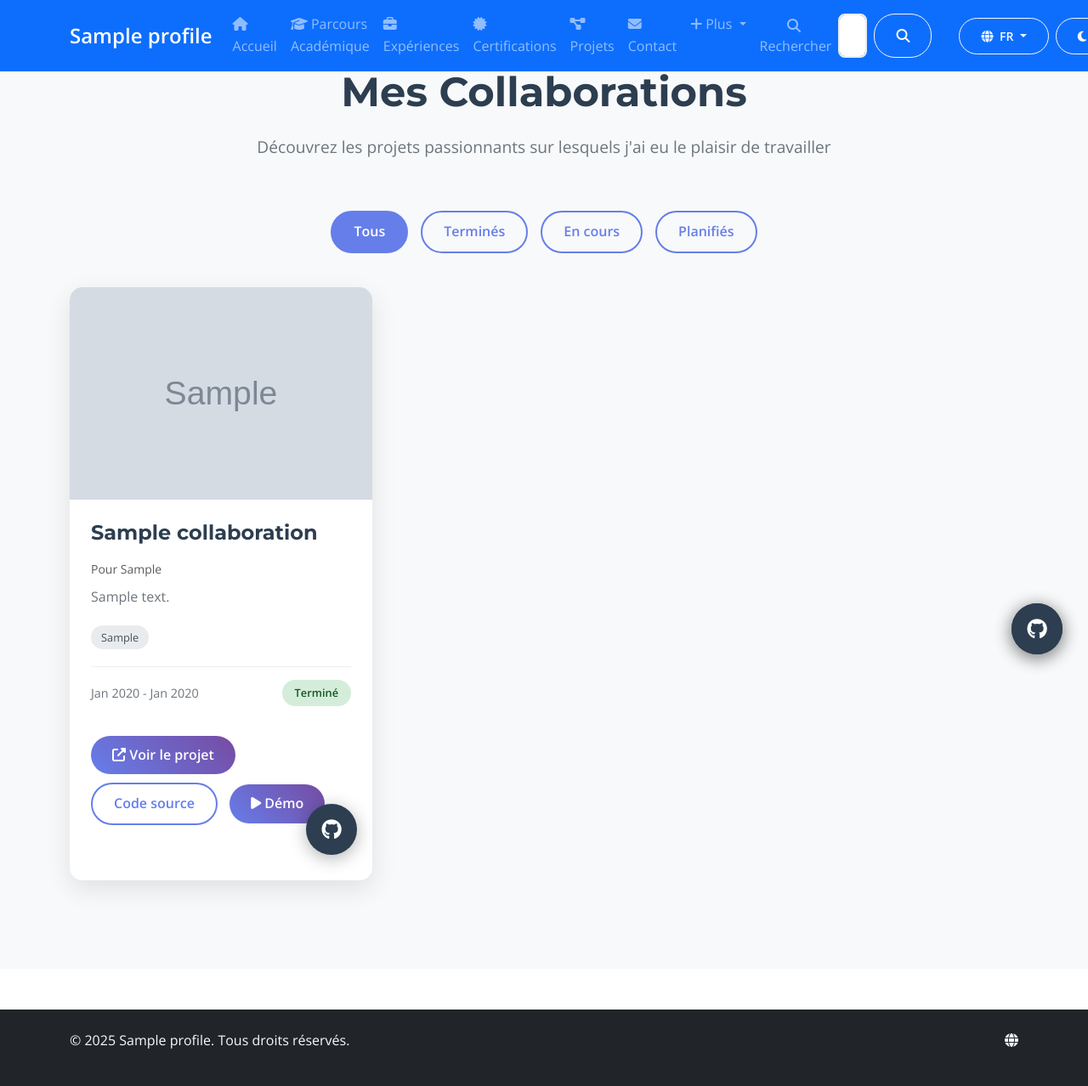
After one commit to Mohamed88said/Portfolio_DB, a Django app: page /collaborations/ in a window 1280 px wide. The commit adds this page. Shown: the whole page at 85% size. Run offline with Django 4.2, Linux system fonts and the light colour scheme; tables that the repository leaves empty hold one stand-in row (values such as "Sample post"); grey boxes marked "Sample" are stand-in pictures.

Commit message:
Ajout migrations + nouvelles pages + modifs admin/models/views

```diff
--- a/portfolio/views.py
+++ b/portfolio/views.py
@@ -766,15 +766,26 @@ class TimelineView(BaseView):
         ).order_by('category')
         return context
 
-class CollaborationsView(BaseView):
+# views.py
+from django.shortcuts import render
+from django.views.generic import ListView
+from django.db.models import Count
+from .models import Collaboration
+
+class CollaborationsView(ListView):
+    model = Collaboration
     template_name = 'portfolio/collaborations.html'
+    context_object_name = 'collaborations'
+
+    def get_queryset(self):
+        return Collaboration.objects.filter(is_active=True).order_by('order', '-created_at')
 
     def get_context_data(self, **kwargs):
         context = super().get_context_data(**kwargs)
-        context['collaborations'] = Collaboration.objects.all().order_by('-start_date')
-        context['collaboration_types'] = Collaboration.objects.values('collaboration_type').annotate(
-            count=Count('collaboration_type')
-        ).order_by('collaboration_type')
+        # Ajouter les catégories pour les filtres si nécessaire
+        context['categories'] = Collaboration.objects.values('category').annotate(
+            count=Count('category')
+        ).order_by('category')
         return context
 
 class ResourcesView(BaseView):
--- /dev/null
+++ b/templates/portfolio/collaborations.html
@@ -0,0 +1,379 @@
+{% extends "base.html" %}
+{% load static %}
+
+{% block title %}Collaborations - Mon Portfolio{% endblock %}
+
+{% block extra_css %}
+<style>
+    .collaboration-section {
+        padding: 80px 0;
+        background-color: #f8f9fa;
+    }
+
+    .collaboration-card {
+        background: white;
+        border-radius: 15px;
+        box-shadow: 0 10px 30px rgba(0,0,0,0.1);
+        transition: transform 0.3s ease, box-shadow 0.3s ease;
+        overflow: hidden;
+        margin-bottom: 30px;
+        height: 100%;
+    }
+
+    .collaboration-card:hover {
+        transform: translateY(-5px);
+        box-shadow: 0 15px 40px rgba(0,0,0,0.15);
+    }
+
+    .collaboration-image {
+        height: 250px;
+        object-fit: cover;
+        width: 100%;
+    }
+
+    .collaboration-content {
+        padding: 25px;
+    }
+
+    .collaboration-title {
+        font-size: 1.5rem;
+        font-weight: 700;
+        color: #2c3e50;
+        margin-bottom: 15px;
+    }
+
+    .collaboration-description {
+        color: #6c757d;
+        line-height: 1.6;
+        margin-bottom: 20px;
+    }
+
+    .collaboration-meta {
+        display: flex;
+        justify-content: space-between;
+        align-items: center;
+        margin-bottom: 20px;
+        padding: 15px 0;
+        border-top: 1px solid #eee;
+    }
+
+    .collaboration-date {
+        color: #6c757d;
+        font-size: 0.9rem;
+    }
+
+    .collaboration-status {
+        padding: 5px 15px;
+        border-radius: 20px;
+        font-size: 0.8rem;
+        font-weight: 600;
+    }
+
+    .status-completed {
+        background-color: #d4edda;
+        color: #155724;
+    }
+
+    .status-ongoing {
+        background-color: #fff3cd;
+        color: #856404;
+    }
+
+    .status-planned {
+        background-color: #d1ecf1;
+        color: #0c5460;
+    }
+
+    .tech-stack {
+        display: flex;
+        flex-wrap: wrap;
+        gap: 8px;
+        margin-bottom: 20px;
+    }
+
+    .tech-badge {
+        background-color: #e9ecef;
+        color: #495057;
+        padding: 4px 12px;
+        border-radius: 15px;
+        font-size: 0.8rem;
+        font-weight: 500;
+    }
+
+    .btn-collaboration {
+        background: linear-gradient(45deg, #667eea 0%, #764ba2 100%);
+        color: white;
+        padding: 10px 25px;
+        border-radius: 25px;
+        text-decoration: none;
+        font-weight: 600;
+        transition: all 0.3s ease;
+        border: none;
+        display: inline-block;
+        margin-right: 10px;
+        margin-bottom: 10px;
+    }
+
+    .btn-collaboration:hover {
+        transform: translateY(-2px);
+        box-shadow: 0 5px 15px rgba(102, 126, 234, 0.3);
+        color: white;
+    }
+
+    .btn-outline {
+        background: transparent;
+        border: 2px solid #667eea;
+        color: #667eea;
+    }
+
+    .btn-outline:hover {
+        background: #667eea;
+        color: white;
+    }
+
+    .section-title {
+        font-size: 3rem;
+        font-weight: 800;
+        color: #2c3e50;
+        margin-bottom: 20px;
+        text-align: center;
+    }
+
+    .section-subtitle {
+        color: #6c757d;
+        text-align: center;
+        margin-bottom: 60px;
+        font-size: 1.2rem;
+    }
+
+    .filter-buttons {
+        display: flex;
+        justify-content: center;
+        gap: 15px;
+        margin-bottom: 40px;
+        flex-wrap: wrap;
+    }
+
+    .filter-btn {
+        padding: 10px 25px;
+        border: 2px solid #667eea;
+        border-radius: 25px;
+        background: transparent;
+        color: #667eea;
+        font-weight: 600;
+        cursor: pointer;
+        transition: all 0.3s ease;
+    }
+
+    .filter-btn.active,
+    .filter-btn:hover {
+        background: #667eea;
+        color: white;
+    }
+
+    .empty-state {
+        text-align: center;
+        padding: 60px 20px;
+        color: #6c757d;
+    }
+
+    .empty-state i {
+        font-size: 4rem;
+        margin-bottom: 20px;
+        color: #dee2e6;
+    }
+
+    .project-links {
+        margin-top: 20px;
+    }
+
+    @media (max-width: 768px) {
+        .section-title {
+            font-size: 2rem;
+        }
+
+        .filter-buttons {
+            flex-direction: column;
+            align-items: center;
+        }
+
+        .filter-btn {
+            width: 200px;
+        }
+
+        .collaboration-meta {
+            flex-direction: column;
+            gap: 10px;
+            align-items: flex-start;
+        }
+    }
+</style>
+{% endblock %}
+
+{% block content %}
+<section class="collaboration-section">
+    <div class="container">
+        <div class="row">
+            <div class="col-12">
+                <h1 class="section-title">Mes Collaborations</h1>
+                <p class="section-subtitle">Découvrez les projets passionnants sur lesquels j'ai eu le plaisir de travailler</p>
+            </div>
+        </div>
+
+        <!-- Filtres -->
+        <div class="row">
+            <div class="col-12">
+                <div class="filter-buttons">
+                    <button class="filter-btn active" data-filter="all">Tous</button>
+                    <button class="filter-btn" data-filter="completed">Terminés</button>
+                    <button class="filter-btn" data-filter="ongoing">En cours</button>
+                    <button class="filter-btn" data-filter="planned">Planifiés</button>
+                </div>
+            </div>
+        </div>
+
+        <div class="row" id="collaborations-container">
+            {% for collaboration in collaborations %}
+            <div class="col-lg-4 col-md-6 mb-4" data-status="{{ collaboration.status }}">
+                <div class="collaboration-card">
+                    {% if collaboration.image %}
+                    <img src="{{ collaboration.image.url }}" alt="{{ collaboration.title }}" class="collaboration-image">
+                    {% else %}
+                    <img src="https://via.placeholder.com/400x250/667eea/ffffff?text={{ collaboration.title|urlencode }}" alt="{{ collaboration.title }}" class="collaboration-image">
+                    {% endif %}
+
+                    <div class="collaboration-content">
+                        <h3 class="collaboration-title">{{ collaboration.title }}</h3>
+
+                        {% if collaboration.client %}
+                        <p class="text-muted mb-2"><small>Pour {{ collaboration.client }}</small></p>
+                        {% endif %}
+
+                        <p class="collaboration-description">
+                            {{ collaboration.description|truncatewords:30 }}
+                        </p>
+
+                        {% if collaboration.technologies %}
+                        <div class="tech-stack">
+                            {% for tech in collaboration.get_technologies_list %}
+                            <span class="tech-badge">{{ tech }}</span>
+                            {% endfor %}
+                        </div>
+                        {% endif %}
+
+                        <div class="collaboration-meta">
+                            <span class="collaboration-date">
+                                {{ collaboration.start_date|date:"M Y" }}
+                                {% if collaboration.end_date %}
+                                - {{ collaboration.end_date|date:"M Y" }}
+                                {% else %}
+                                - Présent
+                                {% endif %}
+                            </span>
+                            <span class="collaboration-status status-{{ collaboration.status }}">
+                                {{ collaboration.get_status_display }}
+                            </span>
+                        </div>
+
+                        <div class="project-links">
+                            {% if collaboration.project_url %}
+                            <a href="{{ collaboration.project_url }}" target="_blank" class="btn-collaboration">
+                                <i class="fas fa-external-link-alt"></i> Voir le projet
+                            </a>
+                            {% endif %}
+
+                            {% if collaboration.github_url %}
+                            <a href="{{ collaboration.github_url }}" target="_blank" class="btn-collaboration btn-outline">
+                                <i class="fab fa-github"></i> Code source
+                            </a>
+                            {% endif %}
+
+                            {% if collaboration.demo_url %}
+                            <a href="{{ collaboration.demo_url }}" target="_blank" class="btn-collaboration">
+                                <i class="fas fa-play"></i> Démo
+                            </a>
+                            {% endif %}
+                        </div>
+                    </div>
+                </div>
+            </div>
+            {% empty %}
+            <div class="col-12">
+                <div class="empty-state">
+                    <i class="fas fa-folder-open"></i>
+                    <h3>Aucune collaboration pour le moment</h3>
+                    <p>Revenez bientôt pour découvrir mes prochains projets !</p>
+                </div>
+            </div>
+            {% endfor %}
+        </div>
+    </div>
+</section>
+{% endblock %}
+
+{% block extra_js %}
+<script>
+    document.addEventListener('DOMContentLoaded', function() {
+        const filterButtons = document.querySelectorAll('.filter-btn');
+        const collaborations = document.querySelectorAll('#collaborations-container > div[data-status]');
+        const emptyState = document.getElementById('empty-state');
+
+        filterButtons.forEach(button => {
+            button.addEventListener('click', function() {
+                // Retirer la classe active de tous les boutons
+                filterButtons.forEach(btn => btn.classList.remove('active'));
+
+                // Ajouter la classe active au bouton cliqué
+                this.classList.add('active');
+
+                const filter = this.getAttribute('data-filter');
+
+                let visibleCount = 0;
+
+                // Filtrer les collaborations
+                collaborations.forEach(collab => {
+                    const status = collab.getAttribute('data-status');
+
+                    if (filter === 'all' || status === filter) {
+                        collab.style.display = 'block';
+                        visibleCount++;
+                    } else {
+                        collab.style.display = 'none';
+                    }
+                });
+
+                // Afficher/masquer l'état vide
+                const emptyStateElement = document.querySelector('.empty-state');
+                if (visibleCount === 0 && emptyStateElement) {
+                    emptyStateElement.style.display = 'block';
+                } else if (emptyStateElement) {
+                    emptyStateElement.style.display = 'none';
+                }
+            });
+        });
+
+        // Animation au scroll
+        const observerOptions = {
+            threshold: 0.1,
+            rootMargin: '0px 0px -50px 0px'
+        };
+
+        const observer = new IntersectionObserver((entries) => {
+            entries.forEach(entry => {
+                if (entry.isIntersecting) {
+                    entry.target.style.opacity = '1';
+                    entry.target.style.transform = 'translateY(0)';
+                }
+            });
+        }, observerOptions);
+
+        // Appliquer l'animation à toutes les cartes
+        collaborations.forEach(collab => {
+            collab.style.opacity = '0';
+            collab.style.transform = 'translateY(30px)';
+            collab.style.transition = 'opacity 0.6s ease, transform 0.6s ease';
+            observer.observe(collab);
+        });
+    });
+</script>
+{% endblock %}
--- a/templates/portfolio/home.html
+++ b/templates/portfolio/home.html
@@ -142,7 +142,7 @@
                             <p class="card-text">{{ service.short_description }}</p>
                             {% if service.price_starting %}
                                 <div class="service-price">
-                                    <span class="h6 text-primary">À partir de {{ service.price_starting }}€</span>
+                                    <span class="h6 text-primary">À partir de {{ service.price_starting }}GNF</span>
                                 </div>
                             {% endif %}
                         </div>
--- a/templates/portfolio/services.html
+++ b/templates/portfolio/services.html
@@ -72,7 +72,7 @@
                                     {% if service.price_starting %}
                                     <div class="mb-3">
                                         <strong>{% trans "Prix" %}</strong><br>
-                                        <span class="text-primary">À partir de {{ service.price_starting }}€</span>
+                                        <span class="text-primary">À partir de {{ service.price_starting }}GNF</span>
                                     </div>
                                     {% endif %}
 
```
Also changed, not shown: portfolio/admin.py (+54 -0 lines), portfolio/models.py (+72 -21 lines), db.sqlite3 (deleted), portfolio/migrations/0002_collaboration_faq_resource_searchquery_tag_timeline_and_more.py (added), portfolio/migrations/0003_alter_collaboration_options_and_more.py (added), 1 other file.
